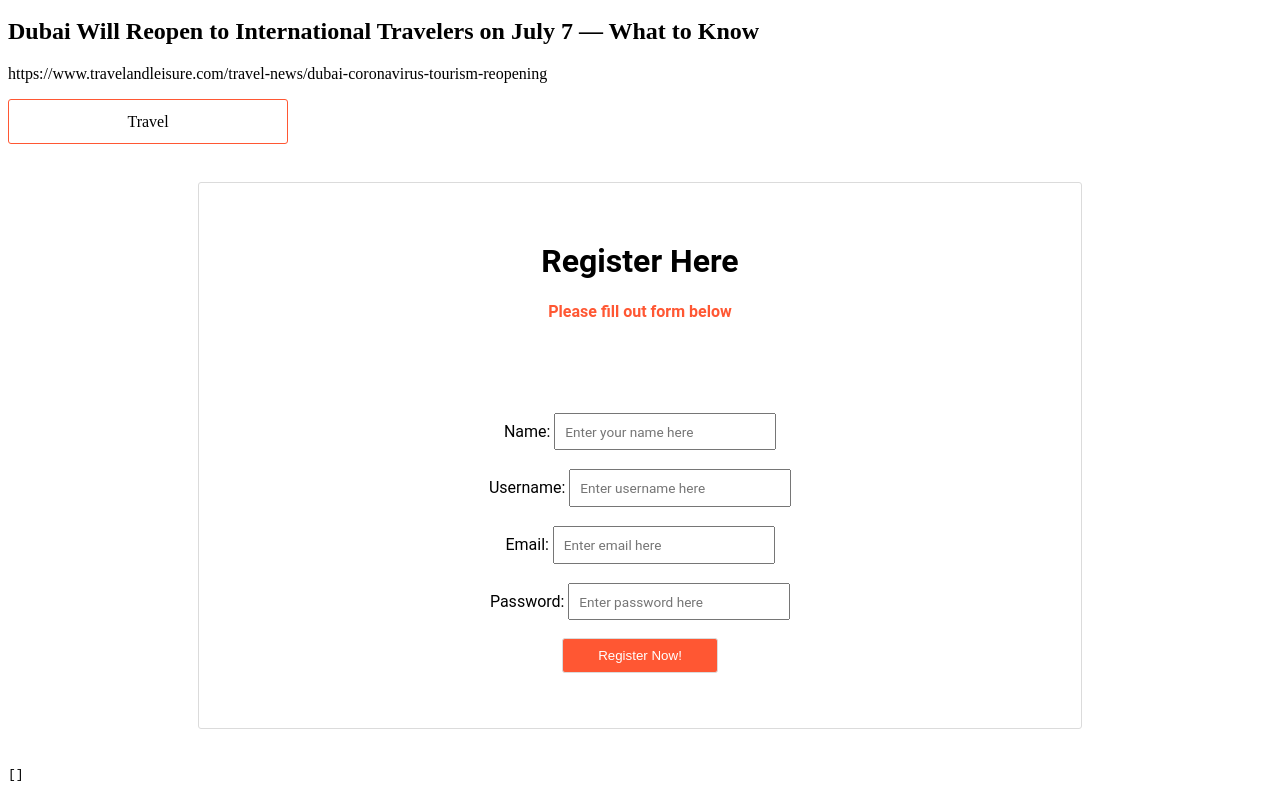
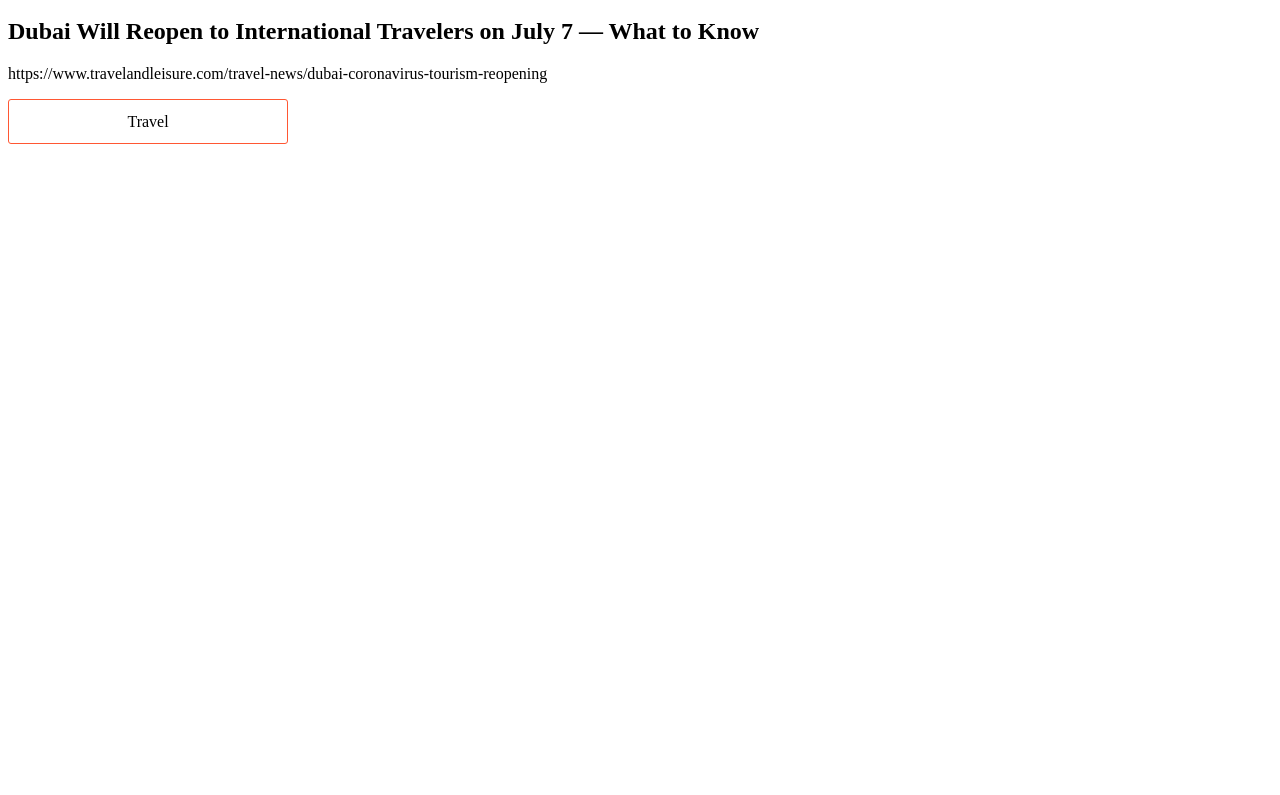
Before and after one commit to Pintereach-build-week/Pintereach-FE, a React (Create React App) app in the folder client/: page / in a window 1280 px wide. Shown: the part 813-1608 px from the top of the page. After the commit the page ends 973 px from the top, so only its background shows below. Built offline with nearby package versions, Linux system fonts and the light colour scheme.

Commit message:
Push again without register component in the app file

```diff
--- a/client/src/App.js
+++ b/client/src/App.js
@@ -2,7 +2,6 @@ import React from 'react';
 import { Navbar } from './components/navbar/Navbar';
 import { ArticleList } from './components/articles/ArticleList';
 import { Catergory } from './components/category/Catergory';
-import Register from './components/auth/Register'
 
 function App() {
   return (
@@ -10,7 +9,6 @@ function App() {
       <Navbar/>
       <Catergory />
       <ArticleList />
-      <Register />
     </div>
   );
 }
```
